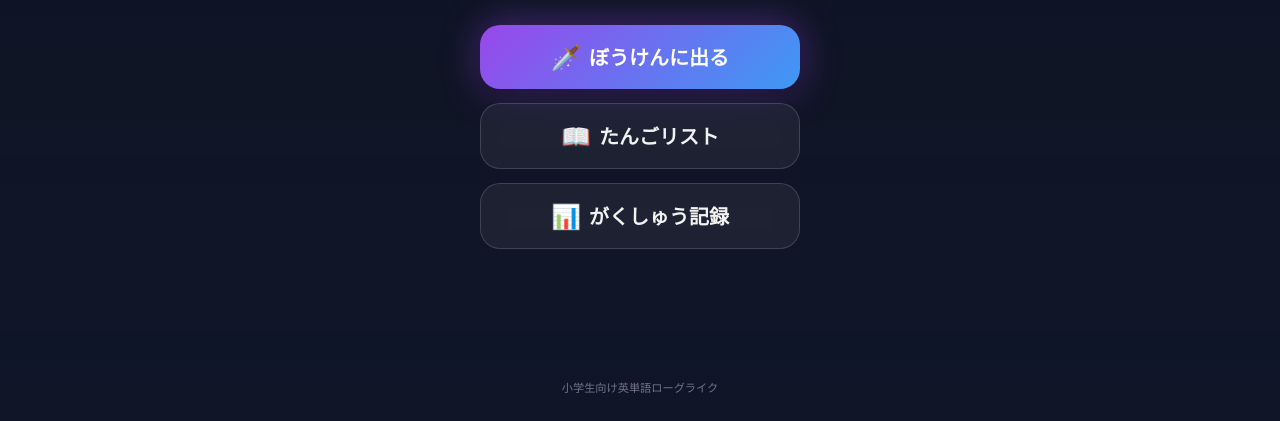
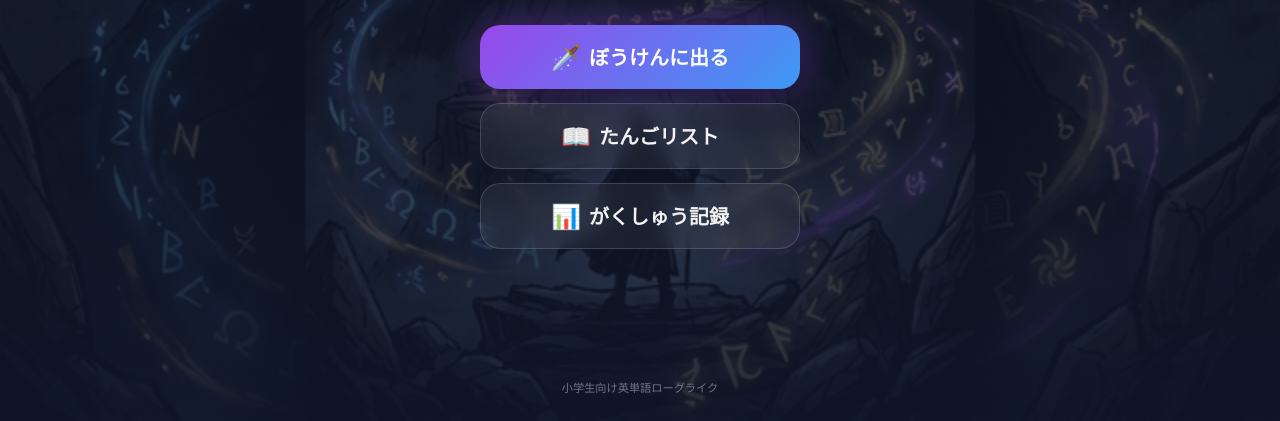
Before and after one commit to eyeikebukuro-del/wordquest, a website built with Vite: page index.html in a window 1280 px wide. Shown: the part 379-800 px from the top of the page. Built offline with nearby package versions, Linux system fonts and the light colour scheme; files whose address does not match are found by name.

Commit message:
ホーム背景画像の参照先をsrc/assetsに変更

```diff
--- a/src/styles/menu.css
+++ b/src/styles/menu.css
@@ -8,7 +8,7 @@
     height: 100%;
     background-image:
         linear-gradient(to bottom, rgba(15, 23, 42, 0.6) 0%, rgba(15, 23, 42, 0.9) 100%),
-        url('../ui/home_bg.png');
+        url('../assets/ui/home_bg.png');
     background-size: cover;
     background-position: center bottom;
     background-repeat: no-repeat;
```
Also changed, not shown: src/assets/ui/home_bg.png (renamed from public/ui/home_bg.png).
